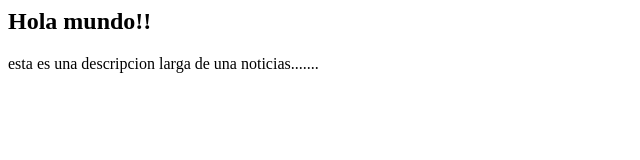
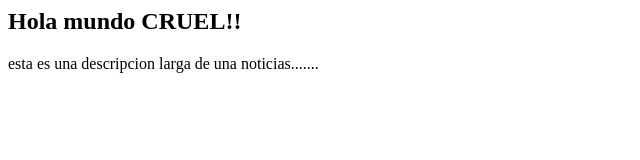
Before and after one commit to wavecos/demoGit, a plain HTML site: page index.html in a window 1280 px wide. Shown: the whole page, without its empty margins (0-640 px from the left). Drawn offline with Linux system fonts and the light colour scheme.

Commit message:
se cambio el titulo con CRUEL

```diff
--- a/index.html
+++ b/index.html
@@ -4,7 +4,7 @@
 </head>
 
 <body>
-	<h2>Hola mundo!!</h2>
+	<h2>Hola mundo CRUEL!!</h2>
 	<p>esta es una descripcion larga de una noticias.......</p>
 </body>
 
```
